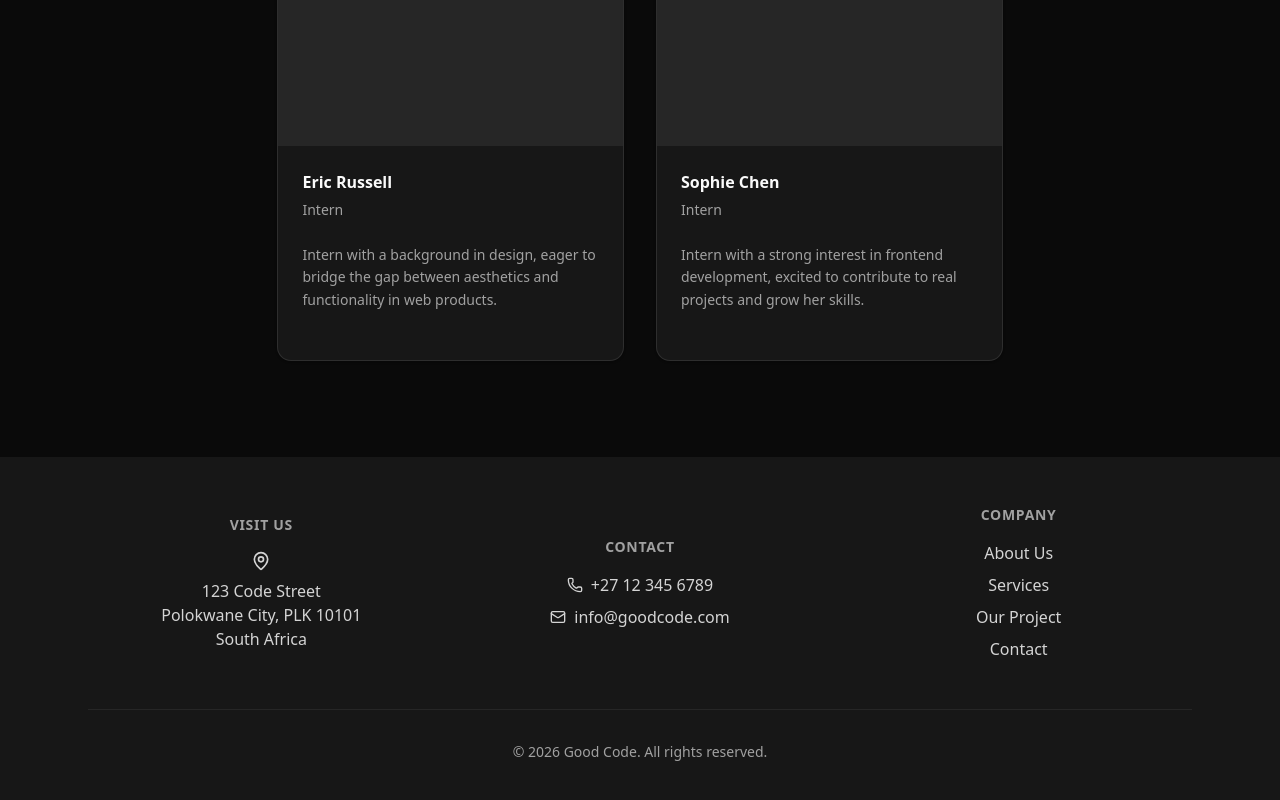
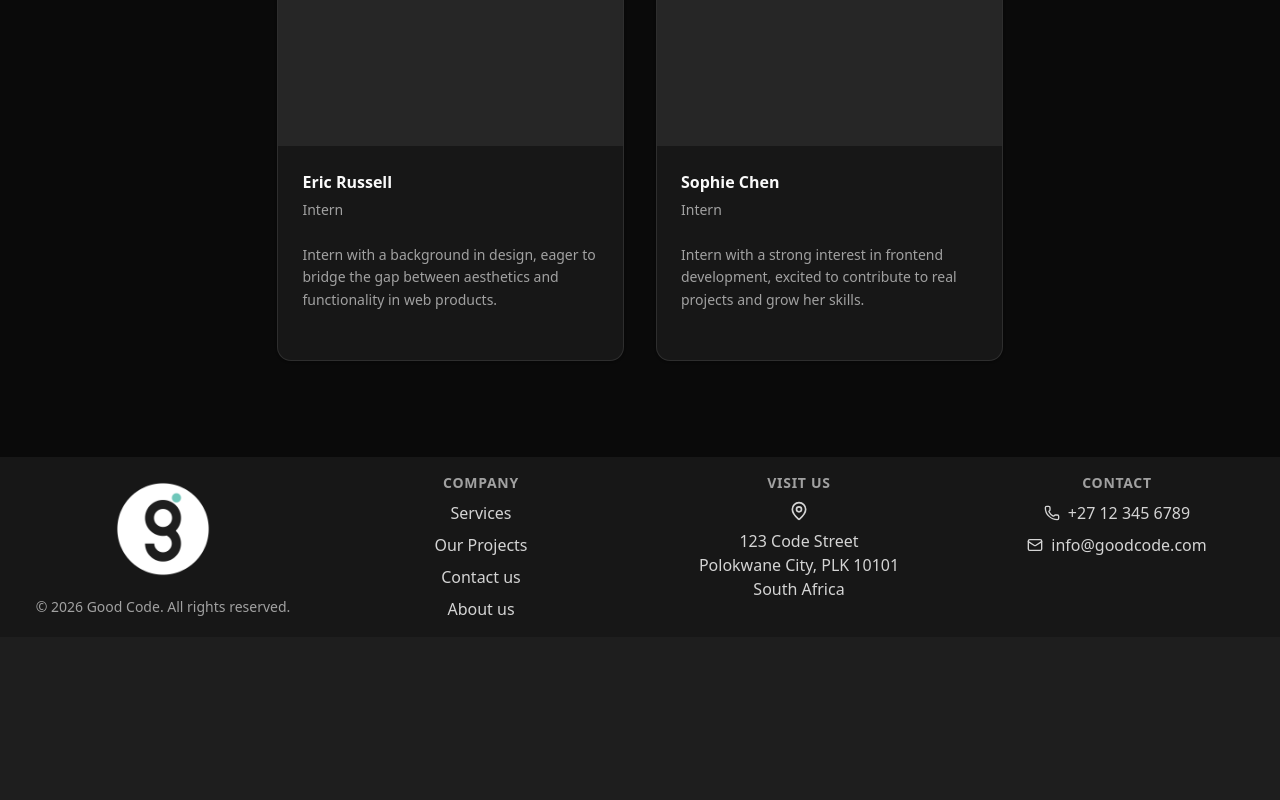
Before and after one commit to Good-Codes/home-site, a Next.js app: page /about in a window 1280 px wide. Shown: the part 1392-2192 px from the top of the page. After the commit the page ends 2029 px from the top, so only its background shows below. Built offline with nearby package versions, Linux system fonts and the light colour scheme.

Commit message:
feat: update Footer component layout and logo addition

```diff
--- a/components/footer.tsx
+++ b/components/footer.tsx
@@ -1,16 +1,81 @@
 // components/footer.tsx
+"use client";
+
 import React from "react";
 import Link from "next/link";
+import Image from "next/image";
 import { MapPin, Phone, Mail } from "lucide-react";
+import { useTheme } from "next-themes";
 
 export default function Footer() {
+  const { resolvedTheme } = useTheme();
+  const logoSrc = resolvedTheme === "dark" ? "/dark_mode_logo.png" : "/light_mode_logo.png";
+
   return (
-    <footer className="bg-neutral-100 py-12 dark:bg-neutral-900">
-      <div className="container mx-auto max-w-6xl px-6">
-        <div className="grid place-items-center gap-8 text-center md:grid-cols-3">
+    <footer className="bg-neutral-100 py-4 dark:bg-neutral-900">
+      <div className="container mx-auto max-w-7xl px-4">
+        <div className="grid grid-cols-1 gap-6 md:grid-cols-4">
+          {/* Logo column */}
+          <div className="flex flex-col items-center justify-start">
+            <div className="relative h-28 w-28 overflow-hidden rounded-full">
+              <Image
+                src={logoSrc}
+                alt="Good Code Logo"
+                fill
+                className="object-cover"
+                priority={false}
+              />
+            </div>
+            {/* Copyright */}
+            <p className="mt-3 text-center text-sm text-neutral-500 dark:text-neutral-400">
+              &copy; {new Date().getFullYear()} Good Code. All rights reserved.
+            </p>
+          </div>
+
+          {/* Quick Links */}
+          <div className="text-center">
+            <h3 className="mb-2 text-sm font-semibold uppercase tracking-wider text-neutral-600 dark:text-neutral-400">
+              Company
+            </h3>
+            <ul className="space-y-2">
+              <li>
+                <Link
+                  href="/services"
+                  className="text-neutral-600 transition-colors duration-300 hover:text-[#67AFA7] dark:text-neutral-300 dark:hover:text-[#67AFA7]"
+                >
+                  Services
+                </Link>
+              </li>
+              <li>
+                <Link
+                  href="/projects"
+                  className="text-neutral-600 transition-colors duration-300 hover:text-[#67AFA7] dark:text-neutral-300 dark:hover:text-[#67AFA7]"
+                >
+                  Our Projects
+                </Link>
+              </li>
+              <li>
+                <Link
+                  href="/contact"
+                  className="text-neutral-600 transition-colors duration-300 hover:text-[#67AFA7] dark:text-neutral-300 dark:hover:text-[#67AFA7]"
+                >
+                  Contact us
+                </Link>
+              </li>
+              <li>
+                <Link
+                  href="/about"
+                  className="text-neutral-600 transition-colors duration-300 hover:text-[#67AFA7] dark:text-neutral-300 dark:hover:text-[#67AFA7]"
+                >
+                  About us
+                </Link>
+              </li>
+            </ul>
+          </div>
+
           {/* Address */}
-          <div className="w-full">
-            <h3 className="mb-4 text-sm font-semibold uppercase tracking-wider text-neutral-600 dark:text-neutral-400">
+          <div className="text-center">
+            <h3 className="mb-2 text-sm font-semibold uppercase tracking-wider text-neutral-600 dark:text-neutral-400">
               Visit Us
             </h3>
             <address className="not-italic text-neutral-600 dark:text-neutral-300">
@@ -22,71 +87,25 @@ export default function Footer() {
           </div>
 
           {/* Contact */}
-          <div className="w-full">
-            <h3 className="mb-4 text-sm font-semibold uppercase tracking-wider text-neutral-600 dark:text-neutral-400">
+          <div className="text-center">
+            <h3 className="mb-2 text-sm font-semibold uppercase tracking-wider text-neutral-600 dark:text-neutral-400">
               Contact
             </h3>
             <ul className="space-y-2 text-neutral-600 dark:text-neutral-300">
               <li className="flex items-center justify-center gap-2">
                 <Phone className="h-4 w-4" />
-                <a href="tel:+27123456789" className="hover:text-[#67AFA7] dark:hover:text-[#6A7A78]">
+                <a href="tel:+27123456789" className="hover:text-[#67AFA7] dark:hover:text-[#67AFA7]">
                   +27 12 345 6789
                 </a>
               </li>
               <li className="flex items-center justify-center gap-2">
                 <Mail className="h-4 w-4" />
-                <a href="mailto:info@goodcode.com" className="hover:text-[#67AFA7] dark:hover:text-[#6A7A78]">
+                <a href="mailto:info@goodcode.com" className="hover:text-[#67AFA7] dark:hover:text-[#67AFA7]">
                   info@goodcode.com
                 </a>
               </li>
             </ul>
           </div>
-
-          {/* Quick links */}
-          <div className="w-full">
-            <h3 className="mb-4 text-sm font-semibold uppercase tracking-wider text-neutral-600 dark:text-neutral-400">
-              Company
-            </h3>
-            <ul className="space-y-2">
-              <li>
-                <Link
-                  href="/about"
-                  className="text-neutral-600 transition-colors duration-300 hover:text-[#67AFA7] dark:text-neutral-300 dark:hover:text-[#6A7A78]"
-                >
-                  About Us
-                </Link>
-              </li>
-              <li>
-                <Link
-                  href="/services"
-                  className="text-neutral-600 transition-colors duration-300 hover:text-[#67AFA7] dark:text-neutral-300 dark:hover:text-[#6A7A78]"
-                >
-                  Services
-                </Link>
-              </li>
-              <li>
-                <Link
-                  href="/projects"
-                  className="text-neutral-600 transition-colors duration-300 hover:text-[#67AFA7] dark:text-neutral-300 dark:hover:text-[#6A7A78]"
-                >
-                  Our Project
-                </Link>
-              </li>
-              <li>
-                <Link
-                  href="/contact"
-                  className="text-neutral-600 transition-colors duration-300 hover:text-[#67AFA7] dark:text-neutral-300 dark:hover:text-[#6A7A78]"
-                >
-                  Contact
-                </Link>
-              </li>
-            </ul>
-          </div>
-        </div>
-
-        {/* Bottom bar */}
-        <div className="mt-12 border-t border-neutral-200 pt-8 text-center text-sm text-neutral-500 dark:border-neutral-800 dark:text-neutral-400">
-          <p>&copy; {new Date().getFullYear()} Good Code. All rights reserved.</p>
         </div>
       </div>
     </footer>
```
